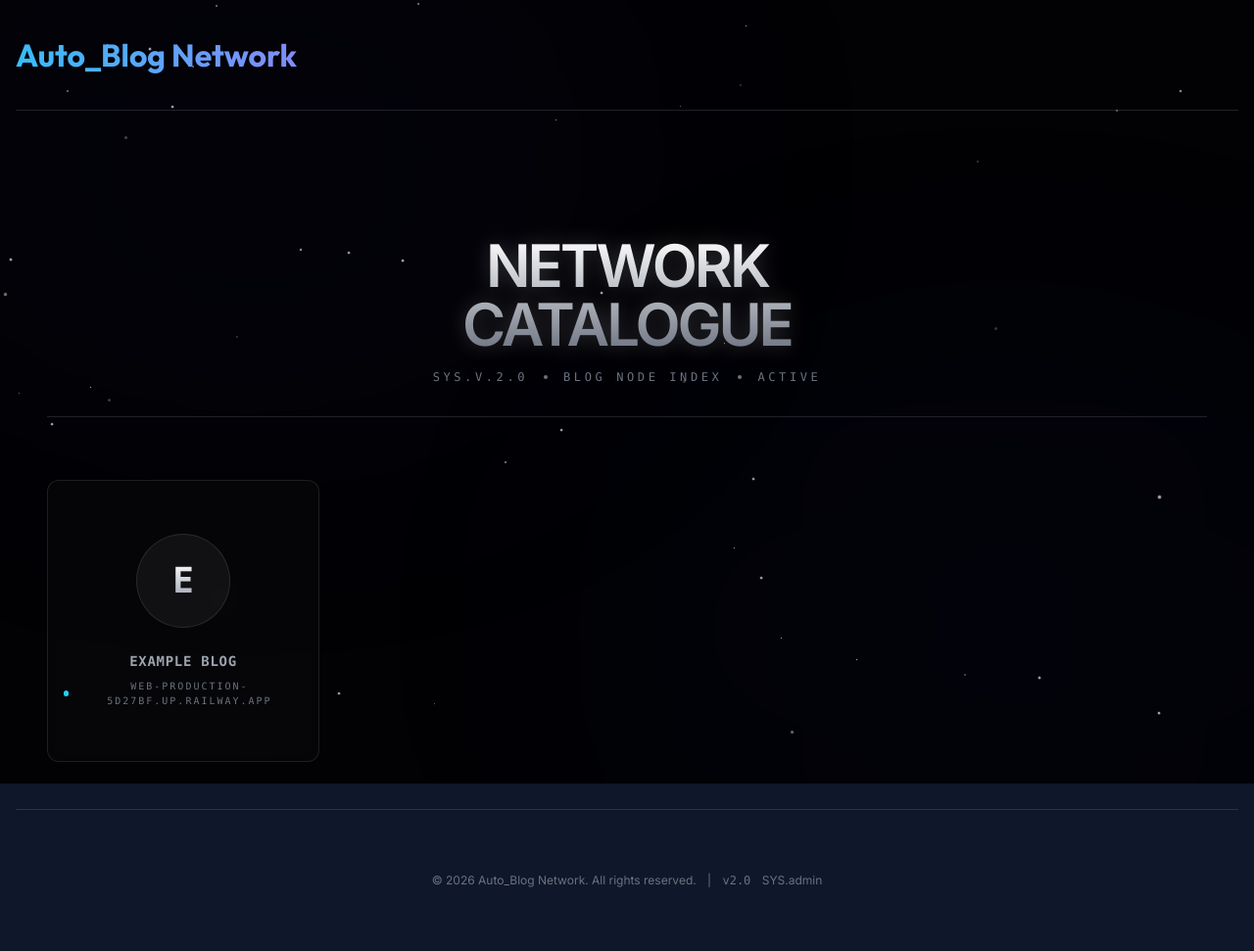
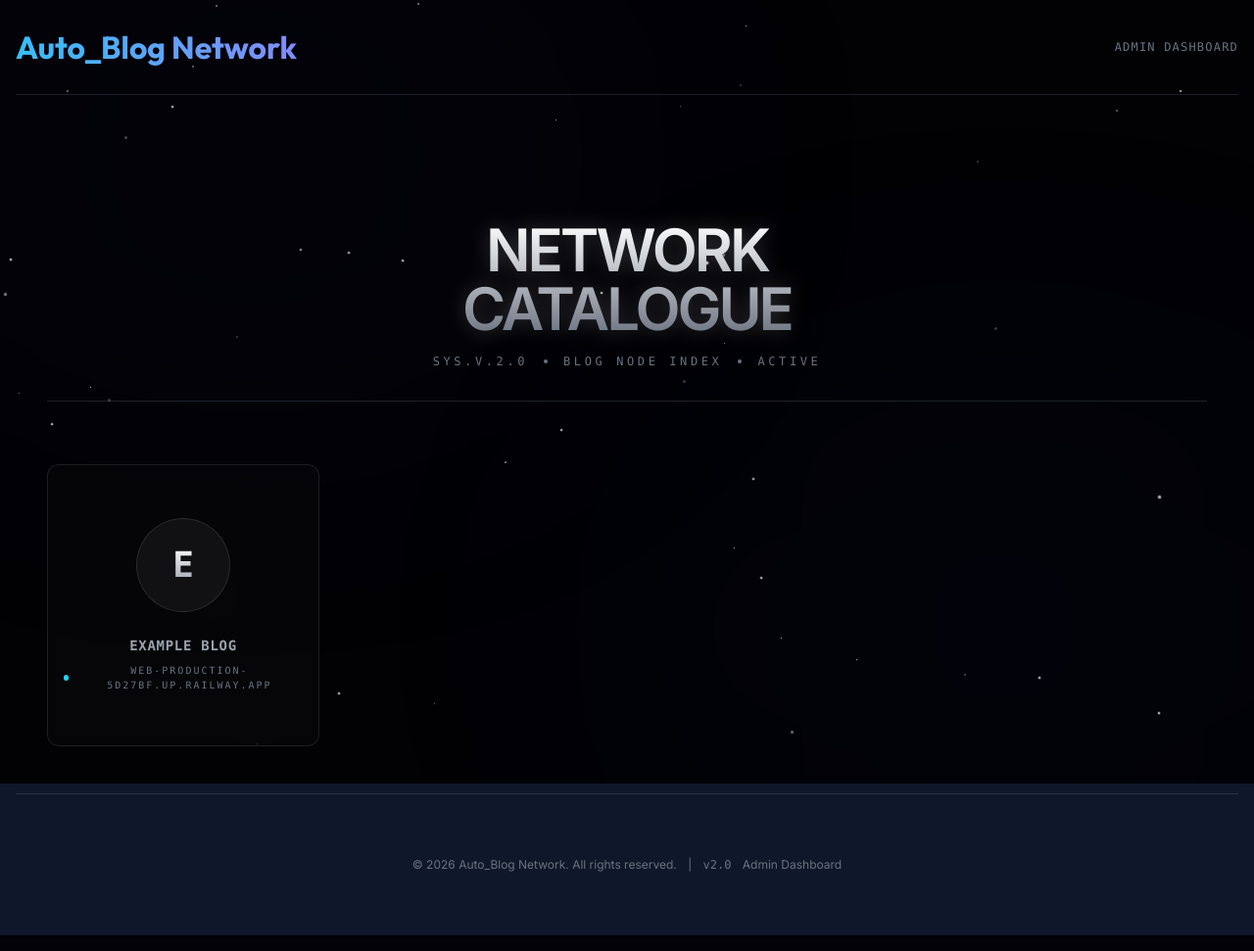
Before and after one commit to behnker/Auto_blog, a FastAPI app: page / in a window 1280 px wide. Shown: the whole page at 98% size. Run offline with FastAPI, Linux system fonts and the light colour scheme; some libraries are stand-ins or nearby versions.

Commit message:
fix: urlencode slugs for public links and improve admin nav

```diff
--- a/templates/base.html
+++ b/templates/base.html
@@ -47,8 +47,11 @@
 
     <!-- Main Container - Added relative z-10 to sit above stars -->
     <div class="container relative z-10 flex flex-col min-h-screen">
-        <header>
+        <header class="flex justify-between items-center py-6">
             <a href="/" class="brand">{{ blog.name }}</a>
+            <a href="/admin/dashboard"
+                class="text-xs font-mono text-gray-500 hover:text-white tracking-widest uppercase transition-colors">Admin
+                Dashboard</a>
         </header>
 
         <main class="flex-grow">
@@ -60,7 +63,7 @@
                 &copy; {{ now.year }} {{ blog.name }}. All rights reserved.
                 <span class="mx-2">|</span>
                 <span class="mr-2 font-mono">v2.0</span>
-                <a href="/admin/dashboard" class="hover:text-white transition-colors">SYS.admin</a>
+                <a href="/admin/dashboard" class="hover:text-white transition-colors">Admin Dashboard</a>
             </div>
         </footer>
     </div>
--- a/templates/index.html
+++ b/templates/index.html
@@ -43,7 +43,7 @@
         {% endif %}
 
         <div class="group relative h-72 cursor-pointer perspective-1000">
-            <a href="/post/{{ post.fields.Slug }}" class="block h-full">
+            <a href="/post/{{ post.fields.Slug | urlencode }}" class="block h-full">
                 <!-- Glass Frame -->
                 <div class="absolute inset-0 rounded-xl overflow-hidden transition-all duration-500 border border-white/10 bg-[#0a0a0c]/50 backdrop-blur-md flex flex-col items-center justify-center group-hover:border-white/40 group-hover:bg-white/5"
                     style="box-shadow: 0 0 0 transparent;" onmouseover="this.style.boxShadow='0 0 20px {{ hex }}20'"
```
